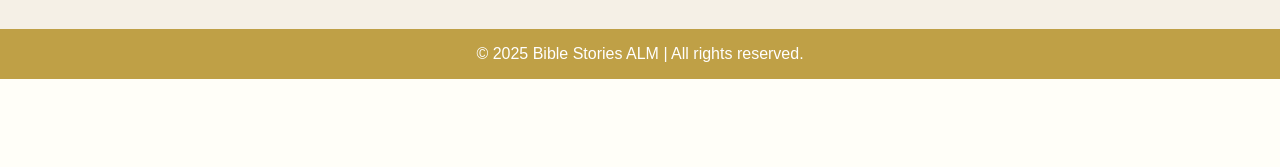
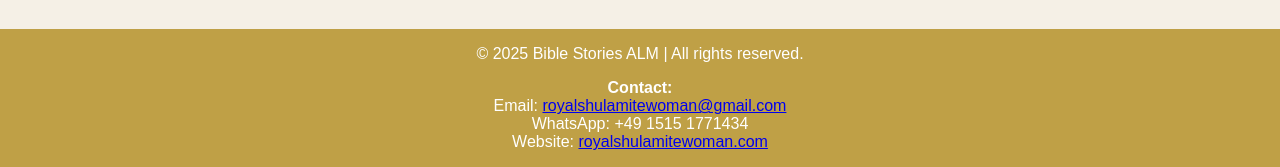
Before and after one commit to royalshulamitewoman/biblestories-alm.net, a plain HTML site: page index.html in a window 1280 px wide. Shown: the part 1018-1185 px from the top of the page. Before the commit the page ends 1097 px from the top, so only its background shows below. Drawn offline with Linux system fonts and the light colour scheme.

Commit message:
Update index.html

```diff
--- a/index.html
+++ b/index.html
@@ -81,6 +81,14 @@
 
   <footer>
     &copy; 2025 Bible Stories ALM | All rights reserved.
+
+    <div style="margin-top: 1rem;">
+      <strong>Contact:</strong><br>
+      Email: <a href="mailto:royalshulamitewoman@gmail.com">royalshulamitewoman@gmail.com</a><br>
+      WhatsApp: +49 1515 1771434<br>
+      Website: <a href="https://royalshulamitewoman.com" target="_blank">royalshulamitewoman.com</a>
+    </div>
+
   </footer>
 
   <script>
```
